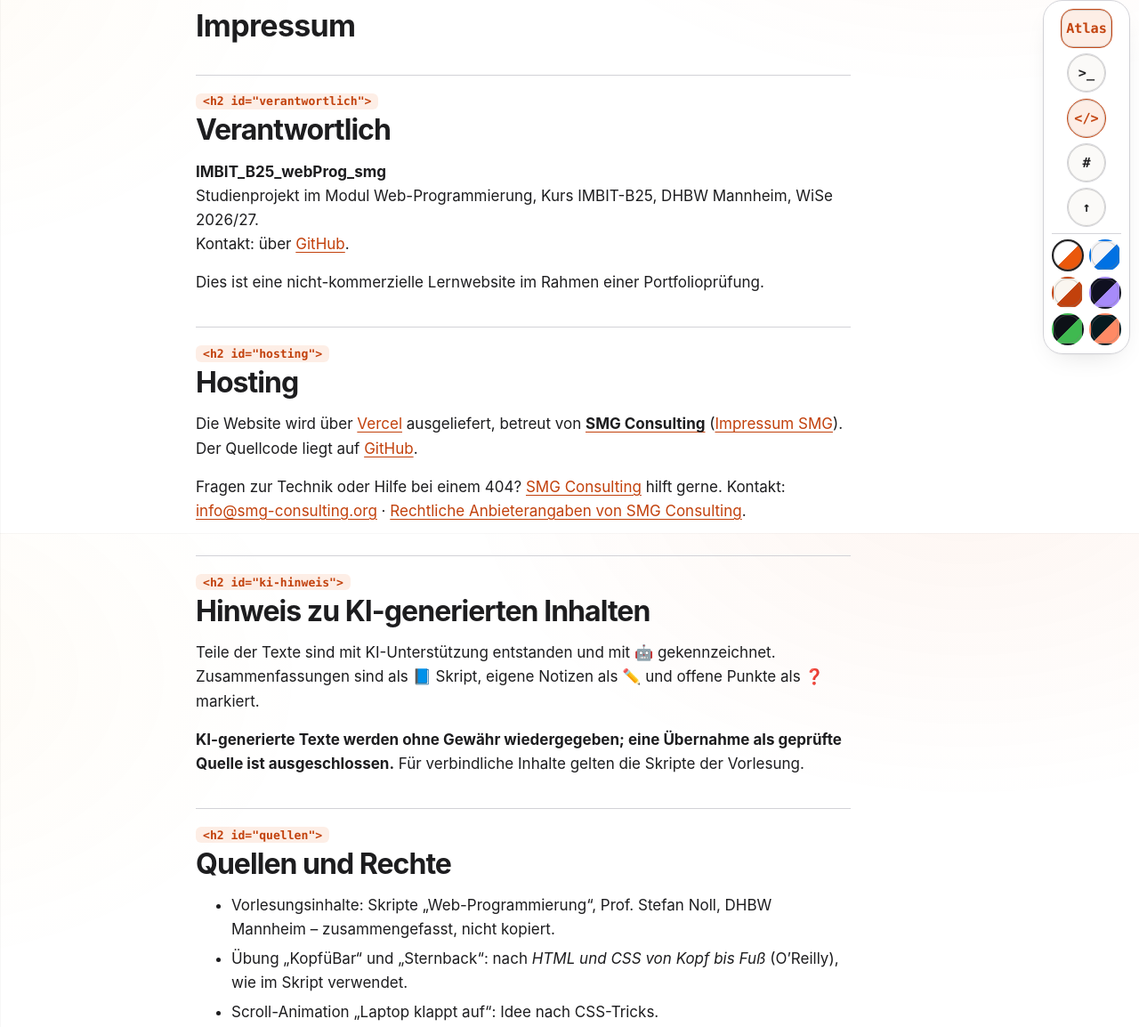
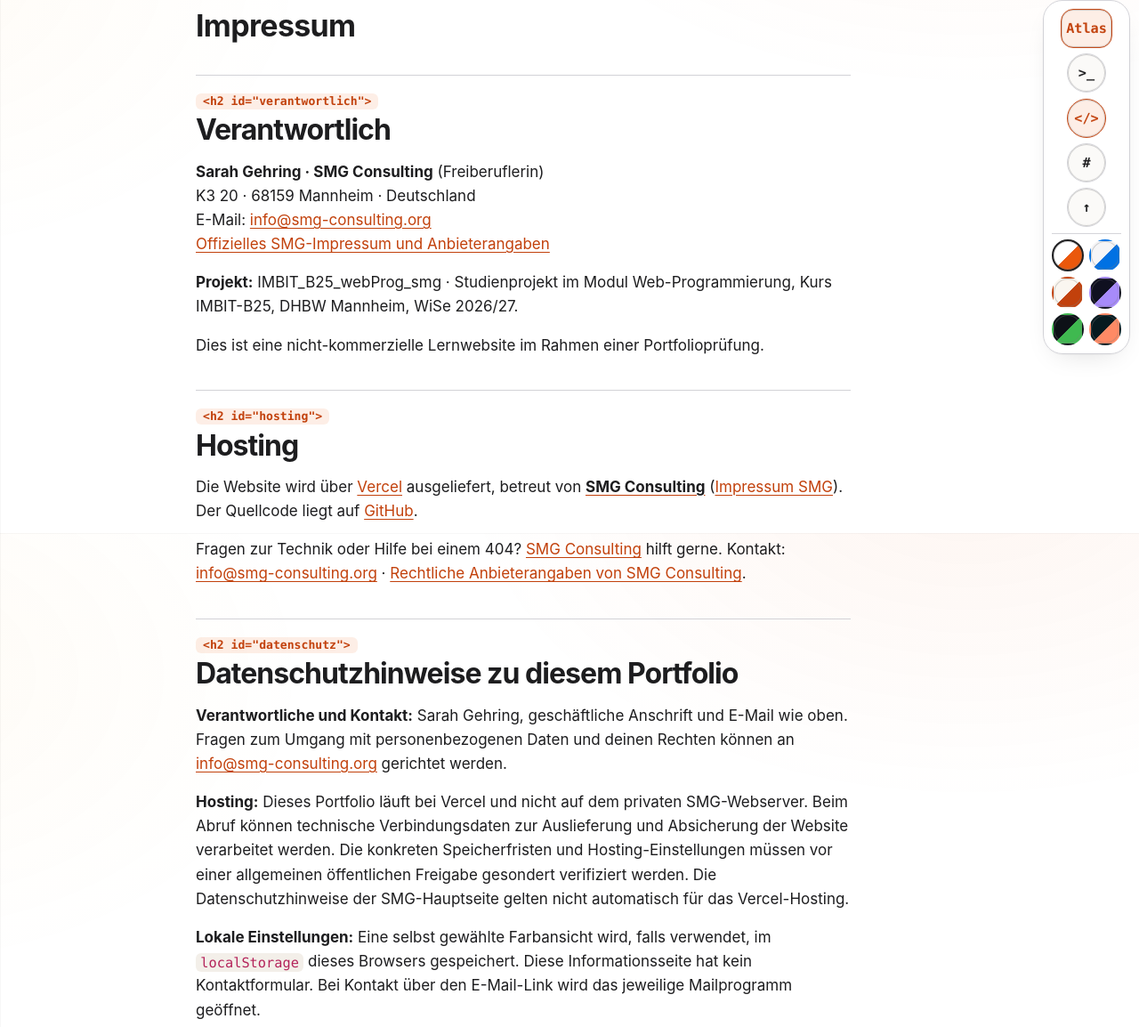
Before and after one commit to sarahMgrng/the-web-journey, a plain HTML site: page impressum.html in a window 1280 px wide. Shown: the part 201-1355 px from the top of the page at 89% size. Drawn offline with Linux system fonts and the light colour scheme.

Commit message:
docs: add public business imprint and distinct portfolio privacy notes

```diff
--- a/impressum.html
+++ b/impressum.html
@@ -51,9 +51,12 @@
       <h1>Impressum</h1>
 
       <h2 id="verantwortlich">Verantwortlich</h2>
-      <p><strong>IMBIT_B25_webProg_smg</strong><br>
-        Studienprojekt im Modul Web-Programmierung, Kurs IMBIT-B25, DHBW Mannheim, WiSe 2026/27.<br>
-        Kontakt: über <a href="https://github.com/sarahMgrng">GitHub</a>.</p>
+      <p><strong>Sarah Gehring · SMG Consulting</strong> (Freiberuflerin)<br>
+        K3 20 · 68159 Mannheim · Deutschland<br>
+        E-Mail: <a href="mailto:info@smg-consulting.org">info@smg-consulting.org</a><br>
+        <a href="https://hallo.smg-consulting.org/impressum">Offizielles SMG-Impressum und Anbieterangaben</a></p>
+      <p><strong>Projekt:</strong> IMBIT_B25_webProg_smg · Studienprojekt im Modul Web-Programmierung,
+        Kurs IMBIT-B25, DHBW Mannheim, WiSe 2026/27.</p>
       <p>Dies ist eine nicht-kommerzielle Lernwebsite im Rahmen einer Portfolioprüfung.</p>
 
       <h2 id="hosting">Hosting</h2>
@@ -62,6 +65,11 @@
 
       <p>Fragen zur Technik oder Hilfe bei einem 404? <a href="https://hallo.smg-consulting.org/">SMG Consulting</a> hilft gerne. Kontakt: <a href="mailto:info@smg-consulting.org">info@smg-consulting.org</a> · <a href="https://hallo.smg-consulting.org/impressum">Rechtliche Anbieterangaben von SMG Consulting</a>.</p>
 
+      <h2 id="datenschutz">Datenschutzhinweise zu diesem Portfolio</h2>
+      <p><strong>Verantwortliche und Kontakt:</strong> Sarah Gehring, geschäftliche Anschrift und E-Mail wie oben. Fragen zum Umgang mit personenbezogenen Daten und deinen Rechten können an <a href="mailto:info@smg-consulting.org">info@smg-consulting.org</a> gerichtet werden.</p>
+      <p><strong>Hosting:</strong> Dieses Portfolio läuft bei Vercel und nicht auf dem privaten SMG-Webserver. Beim Abruf können technische Verbindungsdaten zur Auslieferung und Absicherung der Website verarbeitet werden. Die konkreten Speicherfristen und Hosting-Einstellungen müssen vor einer allgemeinen öffentlichen Freigabe gesondert verifiziert werden. Die Datenschutzhinweise der SMG-Hauptseite gelten nicht automatisch für das Vercel-Hosting.</p>
+      <p><strong>Lokale Einstellungen:</strong> Eine selbst gewählte Farbansicht wird, falls verwendet, im <code>localStorage</code> dieses Browsers gespeichert. Diese Informationsseite hat kein Kontaktformular. Bei Kontakt über den E-Mail-Link wird das jeweilige Mailprogramm geöffnet.</p>
+      <p><strong>Datenschutzrechte:</strong> Du kannst nach den gesetzlichen Voraussetzungen insbesondere Auskunft, Berichtigung, Löschung oder Einschränkung verlangen und dich an eine Datenschutzaufsichtsbehörde wenden. <a href="https://hallo.smg-consulting.org/impressum#datenschutz">Separate Datenschutzhinweise für die SMG-Hauptwebsite</a>.</p>
       <h2 id="ki-hinweis">Hinweis zu KI-generierten Inhalten</h2>
       <p>Teile der Texte sind mit KI-Unterstützung entstanden und mit 🤖 gekennzeichnet. Zusammenfassungen sind als 📘 Skript,
         eigene Notizen als ✏️ und offene Punkte als ❓ markiert.</p>
```
